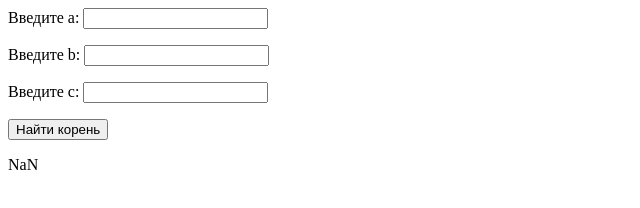
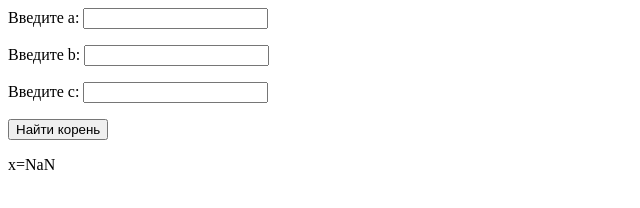
Before and after one commit to frinm0/frinm0.github.io, a plain HTML site: page index.html in a window 1280 px wide. Both pictures are taken after a click on the button "Найти корень". Shown: the full height of the page, 0-640 px from the left. Drawn offline with Linux system fonts and the light colour scheme.

Commit message:
Update index.html
i♥u

```diff
--- a/index.html
+++ b/index.html
@@ -49,7 +49,7 @@
             document.getElementById("result").innerHTML = 'x1=' + (x1) + ' ' + 'x2=' + (x2);
           }
           else {
-            document.getElementById("result").innerHTML = x;
+            document.getElementById("result").innerHTML = 'x=' + (x);
           }
           }
 </script>
```
